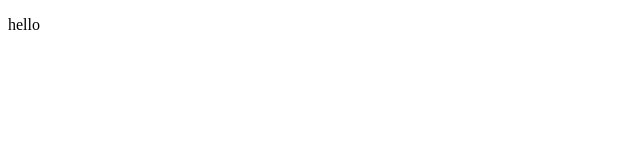
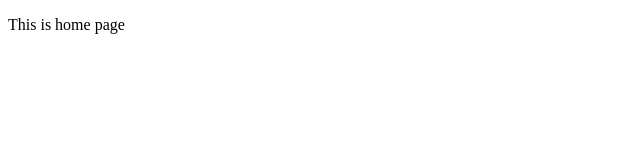
Before and after one commit to sapnamishra812/react-reudx-router, a React (Vite) app: page / in a window 1280 px wide. Shown: the top 160 px of the page, without its empty margins (0-640 px from the left). Built offline with nearby package versions, Linux system fonts and the light colour scheme.

Commit message:
first commit

```diff
--- a/src/App.jsx
+++ b/src/App.jsx
@@ -1,7 +1,7 @@
 function App() {
   return (
     <>
-      <p>hello</p>
+      <p>This is home page</p>
     </>
   );
 }
```
